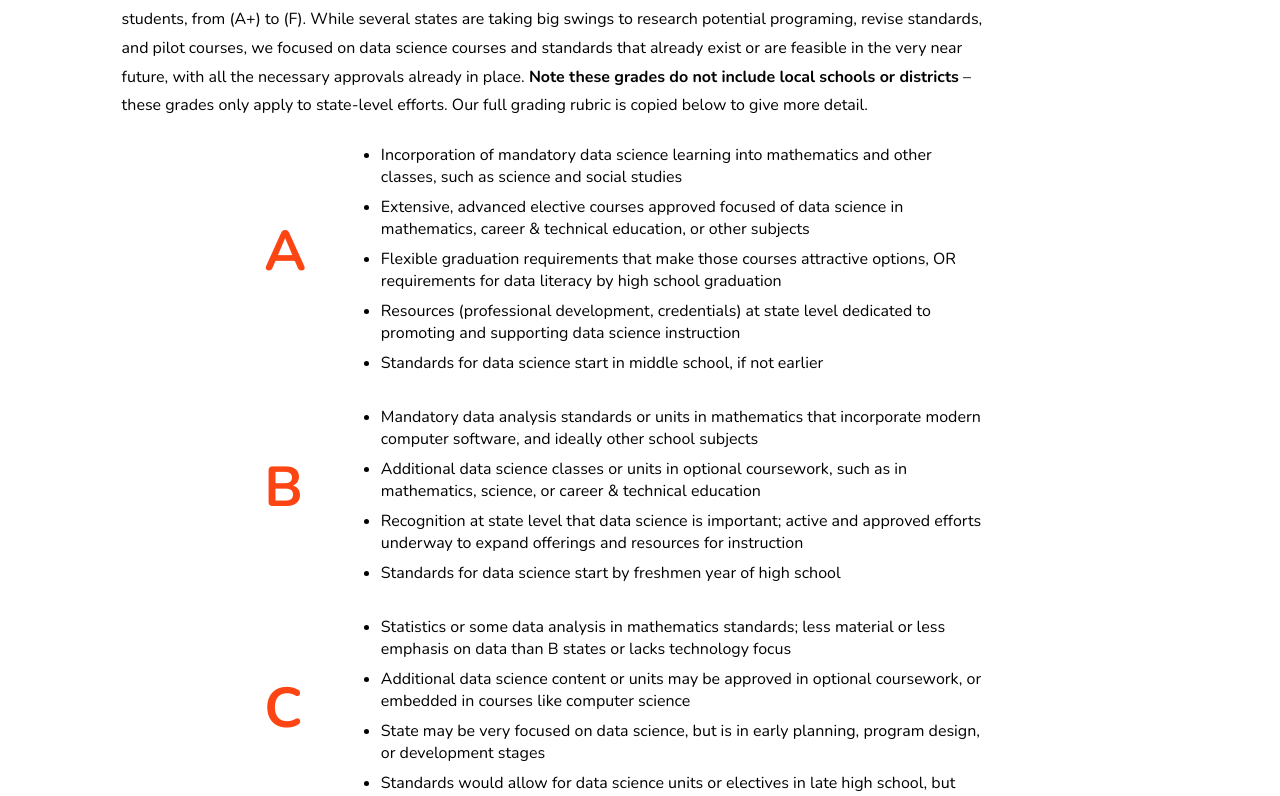
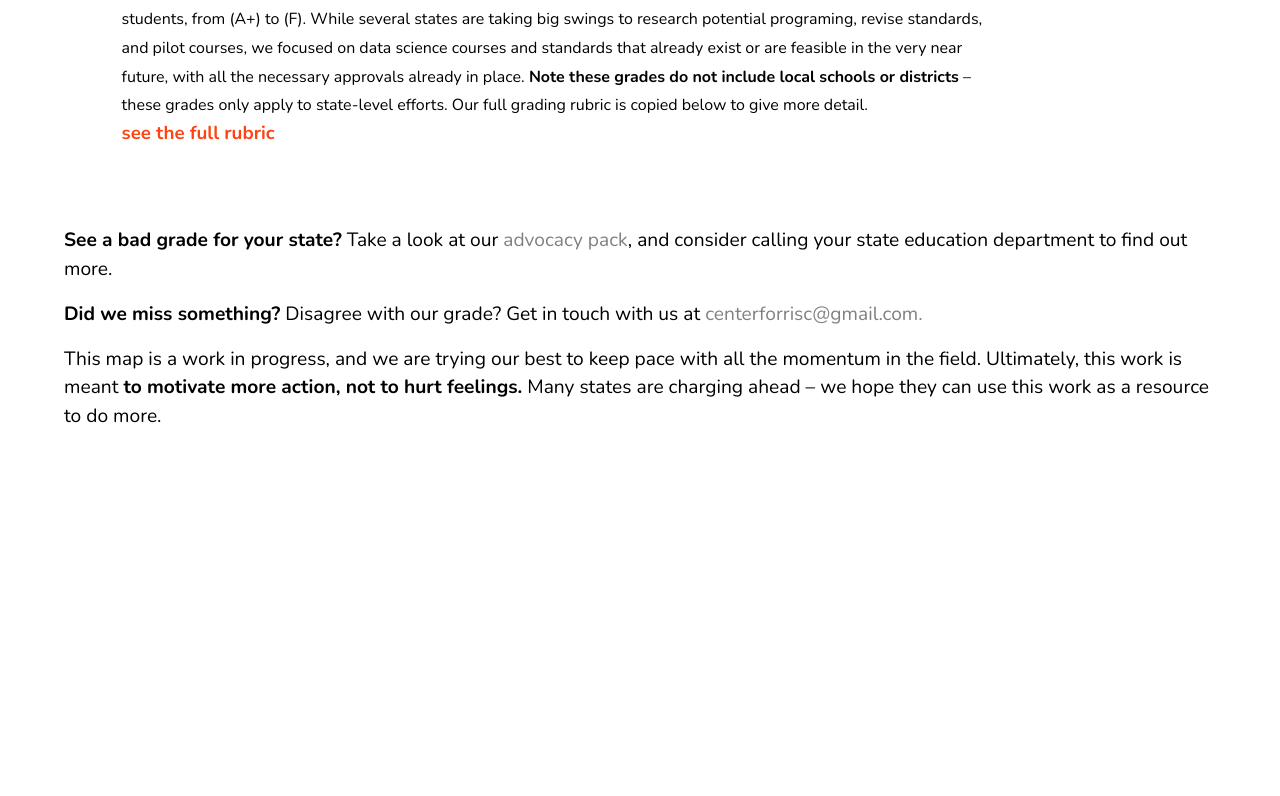
Before and after one commit to jdcalvelli/risc-50-states, a React (Vite) app: page / in a window 1280 px wide. Shown: the part 1664-2460 px from the top of the page. After the commit the page ends 2175 px from the top, so only its background shows below. Built offline with nearby package versions, Linux system fonts and the light colour scheme.

Commit message:
add initial rubric controller

```diff
--- a/src/components/HowSection.jsx
+++ b/src/components/HowSection.jsx
@@ -1,9 +1,15 @@
-import React from "react";
+import React, {useState} from "react";
 
 import { ChartSubSection } from './helperComponents/ChartSubSection'
-// stateless component
+import { RubricShower } from './helperComponents/RubricShower'
+
+// has state for display of rubric
 
 function HowSection(props) {
+
+    //setting state for display of rubric
+    const [displayRubric, setDisplayRubric] = useState(false);
+
     return (
         <div className="howSection">
             <h3>How did we do it?</h3>
@@ -36,7 +42,7 @@ function HowSection(props) {
                 grading rubric is copied below to give more detail.</p>
 
 
-            <ChartSubSection/>
+            {displayRubric == false ? <RubricShower handleClick={() => setDisplayRubric(!displayRubric)}/> : <ChartSubSection/>}
 
         </div>
     )
--- /dev/null
+++ b/src/components/helperComponents/RubricShower.jsx
@@ -0,0 +1,13 @@
+import React from "react";
+
+//receives state from how section
+
+function RubricShower(props) {
+    return (
+        <div className="rubricShower" onClick={props.handleClick}>
+            <h3>see the full rubric</h3>
+        </div>
+    )
+}
+
+export { RubricShower }
--- a/src/style.css
+++ b/src/style.css
@@ -153,7 +153,7 @@ p {
 }
 
 .chartItem .chartGradeName h3 {
-    margin-left: 55%;
+    margin-left: 40%;
 }
 
 /* this is the right side with criteria */
```
